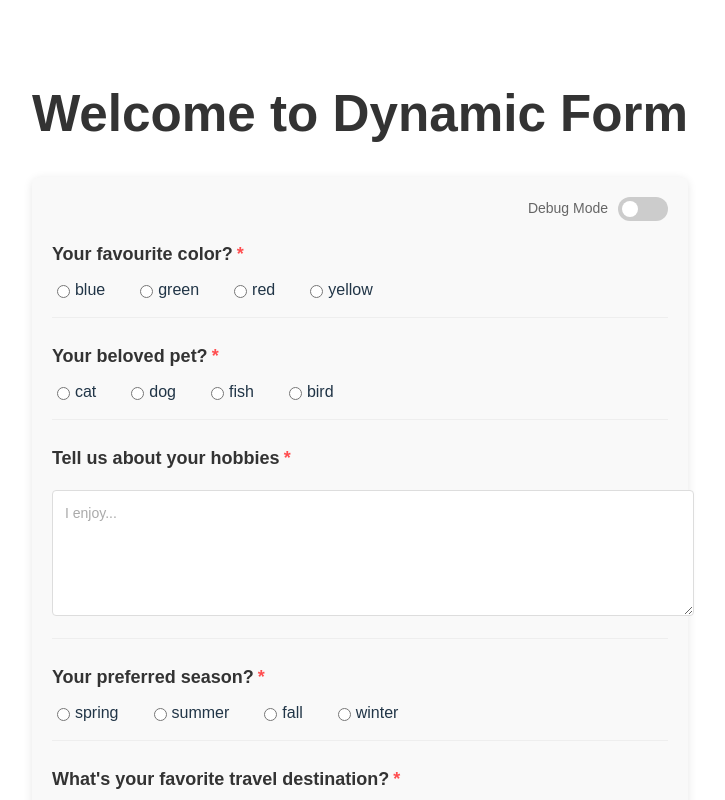
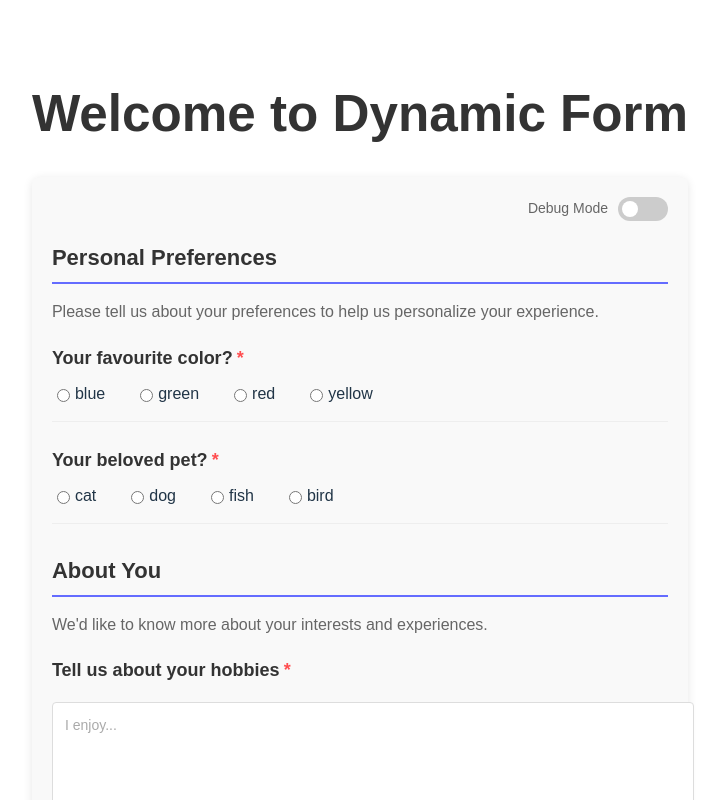
Before and after one commit to chtz/cursordemo_dynamicform, a React (Vite) app: page / in a window 1280 px wide. Shown: the top 800 px of the page, without its empty margins (280-1005 px from the left). Built offline with nearby package versions, Linux system fonts and the light colour scheme.

Commit message:
added form items of type title and text

```diff
--- a/src/App.css
+++ b/src/App.css
@@ -344,3 +344,29 @@ footer {
   background-color: #fff1f0;
   border-left-color: #ff4d4f;
 }
+
+.form-title {
+  margin: 30px 0 15px;
+  border-bottom: 2px solid #646cff;
+  padding-bottom: 8px;
+}
+
+.form-title:first-child {
+  margin-top: 0;
+}
+
+.form-title h2 {
+  font-size: 22px;
+  color: #333;
+  margin: 0;
+}
+
+.form-paragraph {
+  margin-bottom: 20px;
+  color: #666;
+  line-height: 1.6;
+}
+
+.form-paragraph p {
+  margin: 0;
+}
--- a/src/App.jsx
+++ b/src/App.jsx
@@ -5,6 +5,14 @@ import { saveAnswers, loadAnswers, saveQuestions, loadQuestions, clearAllStoredD
 function App() {
   // Define initial form items with different types
   const initialFormItems = [
+    {
+      type: "title",
+      content: "Personal Preferences"
+    },
+    {
+      type: "text",
+      content: "Please tell us about your preferences to help us personalize your experience."
+    },
     {
       type: "choice",
       question: "Your favourite color?",
@@ -16,9 +24,21 @@ function App() {
       options: ["cat", "dog", "fish", "bird"]
     },
     {
+      type: "title",
+      content: "About You"
+    },
+    {
+      type: "text",
+      content: "We'd like to know more about your interests and experiences."
+    },
+    {
       type: "text",
       question: "Tell us about your hobbies",
       placeholder: "I enjoy..."
+    },
+    {
+      type: "title",
+      content: "Travel & Seasons"
     },
     {
       type: "choice",
@@ -121,6 +141,11 @@ function App() {
     let isValid = true;
 
     formItems.forEach(item => {
+      // Skip validation for non-input items
+      if (item.type === 'title' || (item.type === 'text' && !item.question)) {
+        return;
+      }
+
       const answer = userAnswers[item.question];
 
       // Check if answer exists and is not empty
@@ -294,9 +319,50 @@ function App() {
 
   // Render a form item based on its type
   const renderFormItem = (item, index) => {
-    const hasError = validationErrors[item.question];
+    const hasError = item.question && validationErrors[item.question];
 
     switch (item.type) {
+      case 'title':
+        return (
+          <div key={index} className="form-title">
+            <h2>{item.content}</h2>
+          </div>
+        );
+
+      case 'text':
+        // If it has a question property, it's an input field
+        if (item.question) {
+          return (
+            <div
+              key={index}
+              className={`question-container ${hasError ? 'has-error' : ''}`}
+              data-question={item.question}
+            >
+              <p className="question-label">
+                {item.question}
+                <span className="required-indicator">*</span>
+              </p>
+              <textarea
+                className="text-input"
+                placeholder={item.placeholder || "Enter your answer..."}
+                value={userAnswers[item.question] || ''}
+                onChange={(e) => handleTextChange(item.question, e.target.value)}
+                rows={4}
+                required
+                minLength={1}
+              />
+              {hasError && <div className="validation-error">{validationErrors[item.question]}</div>}
+            </div>
+          );
+        } else {
+          // If it only has content, it's a display paragraph
+          return (
+            <div key={index} className="form-paragraph">
+              <p>{item.content}</p>
+            </div>
+          );
+        }
+
       case 'choice':
         return (
           <div
@@ -324,30 +390,6 @@ function App() {
                 </div>
               ))}
             </div>
-            {hasError && <div className="validation-error">{validationErrors[item.question]}</div>}
-          </div>
-        );
-
-      case 'text':
-        return (
-          <div
-            key={index}
-            className={`question-container ${hasError ? 'has-error' : ''}`}
-            data-question={item.question}
-          >
-            <p className="question-label">
-              {item.question}
-              <span className="required-indicator">*</span>
-            </p>
-            <textarea
-              className="text-input"
-              placeholder={item.placeholder || "Enter your answer..."}
-              value={userAnswers[item.question] || ''}
-              onChange={(e) => handleTextChange(item.question, e.target.value)}
-              rows={4}
-              required
-              minLength={1}
-            />
             {hasError && <div className="validation-error">{validationErrors[item.question]}</div>}
           </div>
         );
```
